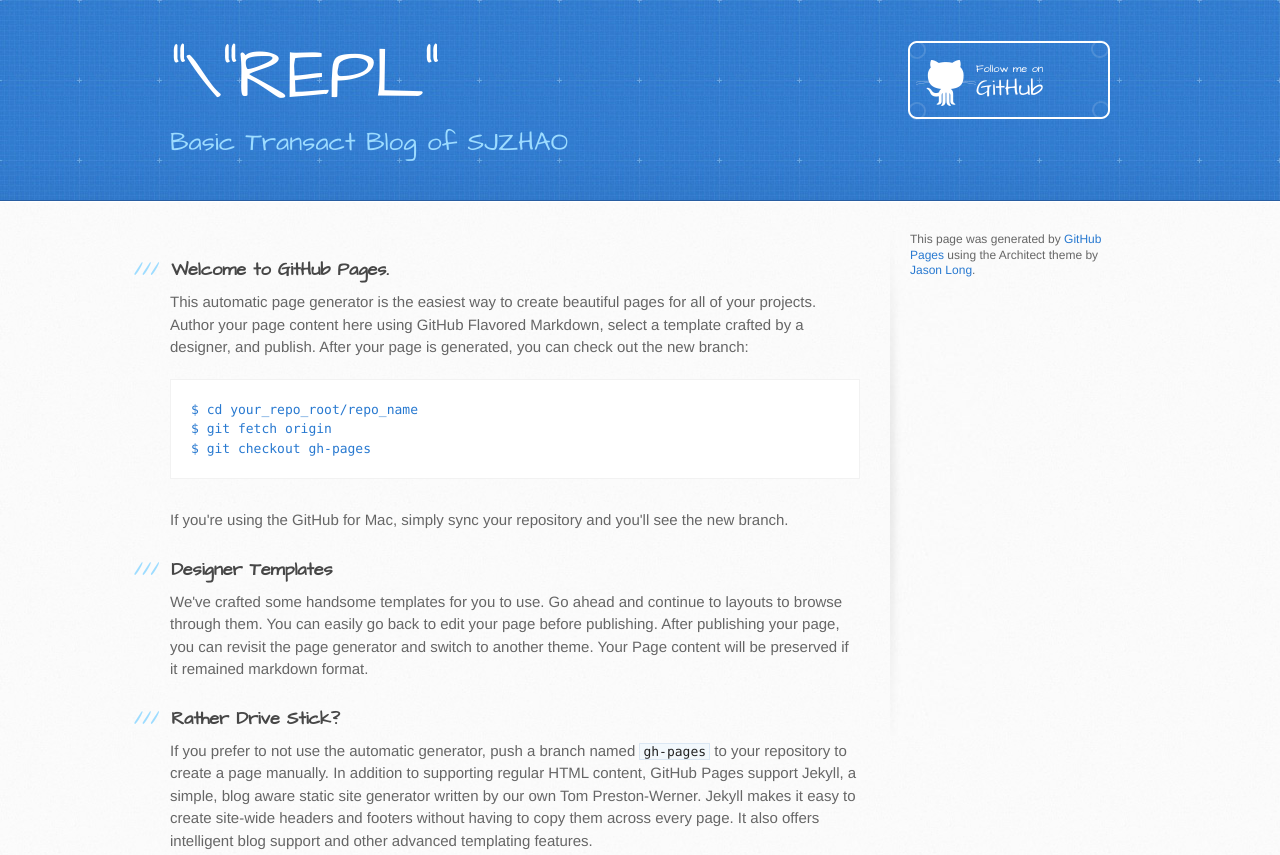
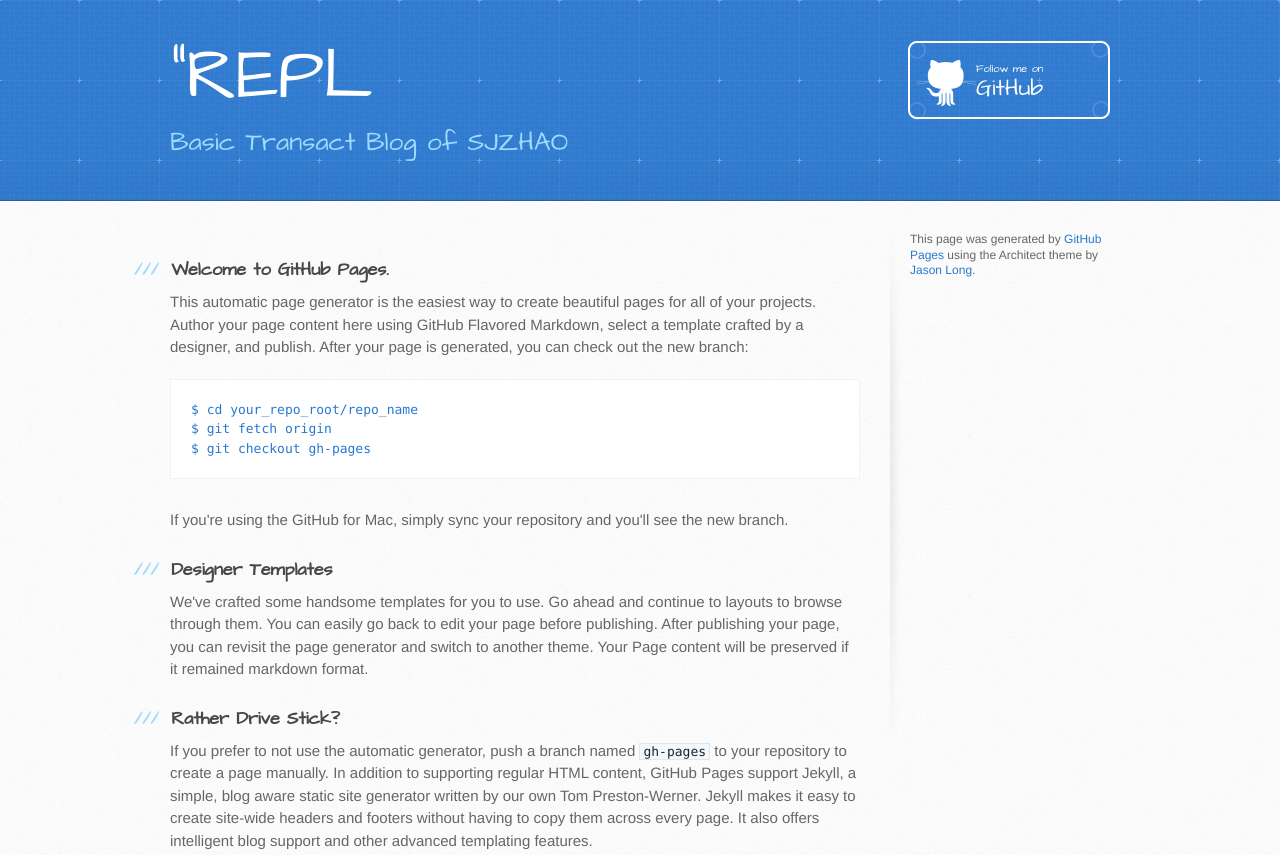
Before and after one commit to sjzhao/sjzhao.github.io, a plain HTML site: page index.html in a window 1280 px wide. Shown: the top 855 px of the page. Drawn offline with Linux system fonts and the light colour scheme.

Commit message:
changed title

```diff
--- a/index.html
+++ b/index.html
@@ -19,7 +19,7 @@
   <body>
     <header>
       <div class="inner">
-        <h1>"\"REPL"</h1>
+        <h1>"REPL</h1>
         <h2>Basic Transact Blog of SJZHAO</h2>
         <a href="https://github.com/sjzhao" class="button"><small>Follow me on</small>GitHub</a>
       </div>
```
